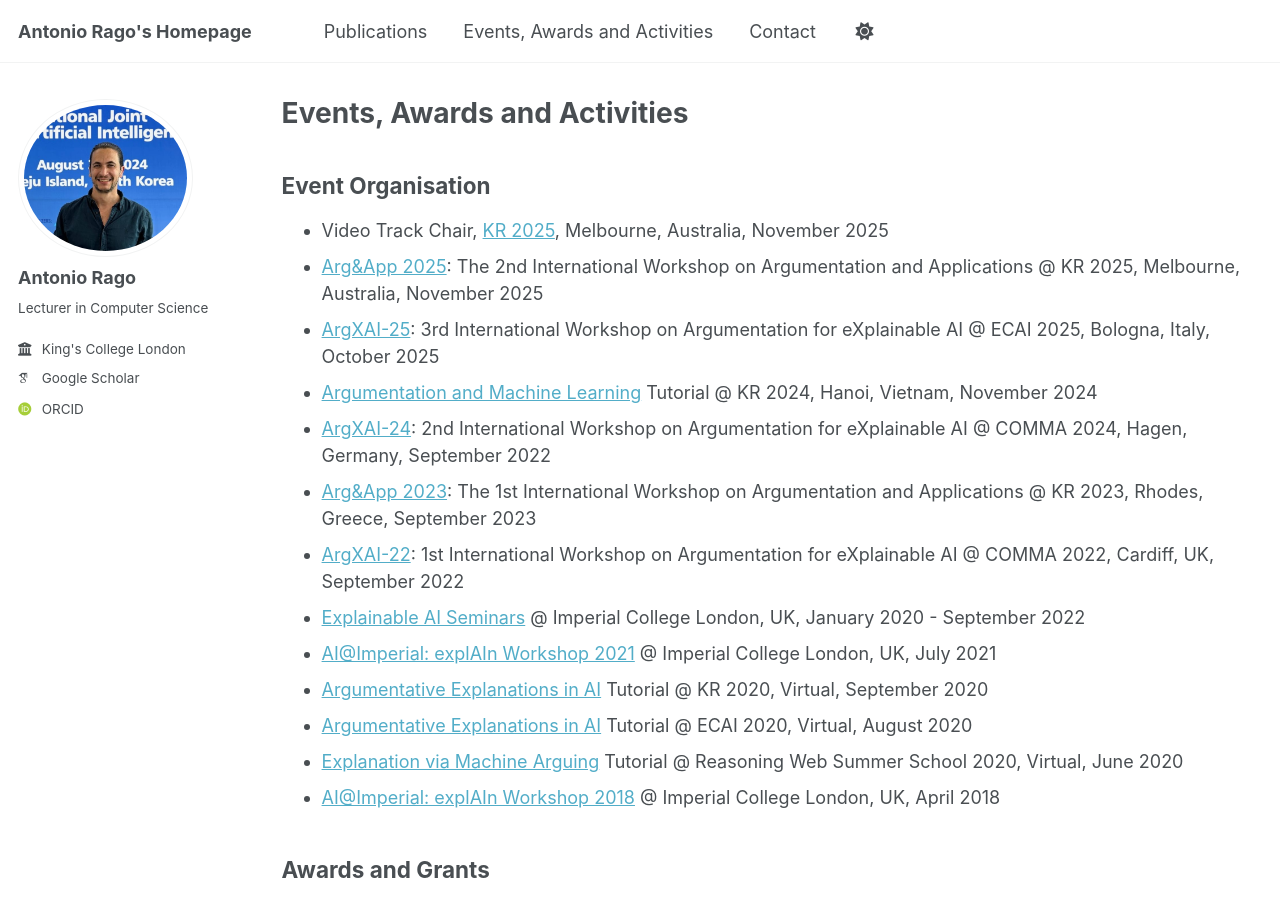
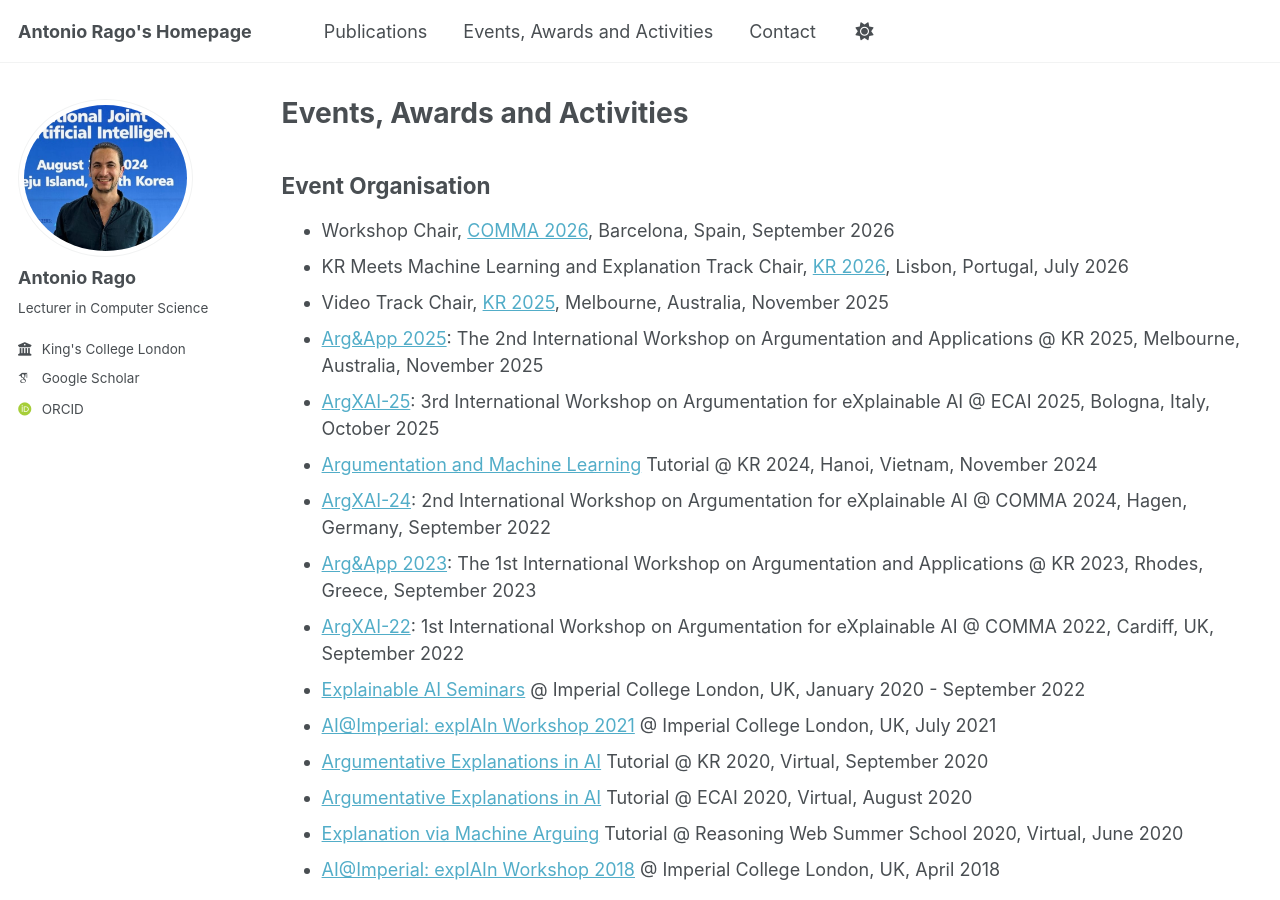
Before and after one commit to antoniorago/antoniorago.github.io, a Jekyll site: the page built from _pages/events.html, in a window 1280 px wide and 900 px high. Built offline with Jekyll 4.4.1, drawn with Linux system fonts in a browser that asks for light colours; some web fonts are replaced; a script that is not in the unit is left out.

Commit message:
KR and COMMA organisation

```diff
--- a/_pages/events.html
+++ b/_pages/events.html
@@ -12,6 +12,8 @@ author_profile: true
 
 
 <ul>
+    <li> Workshop Chair, <a href="https://comma2026.vercel.app">COMMA 2026</a>, Barcelona, Spain, September 2026</li>
+    <li> KR Meets Machine Learning and Explanation Track Chair, <a href="https://kr.org/KR2026/index.html">KR 2026</a>, Lisbon, Portugal, July 2026</li>
     <li> Video Track Chair, <a href="https://kr.org/KR2025/index.html">KR 2025</a>, Melbourne, Australia, November 2025</li>
     <li><a href="https://argapp-workshop.github.io/2025/">Arg&App 2025</a>: The 2nd International Workshop on Argumentation and Applications @ <!--<a href="https://kr.org/KR2023/">-->KR 2025<!--</a>-->, Melbourne, Australia, November 2025</li>
     <li><a href="https://people.cs.umu.se/tkampik/argxai/2025.html">ArgXAI-25</a>: 3rd International Workshop on Argumentation for eXplainable AI @ <!--<a href="http://comma2024.krportal.org">-->ECAI 2025<!--</a>-->, Bologna, Italy, October 2025</li>
--- a/_pages/publications.html
+++ b/_pages/publications.html
@@ -46,7 +46,7 @@ author_profile: true
       <li><b><a href="https://arxiv.org/abs/2408.17401">Exploring the Effect of Explanation Content and Format on User Comprehension and Trust in Healthcare</a></b><br/>
           A. Rago, B. Palfi, P. Sukpanichnant, H. Nabli, K. Vivek, O. Kostopoulou, J. Kinross &amp; F. Toni <br />
           PAIS 2025</li>
-      <li><b><!--<a href="https://aclanthology.org/2025.coling-main.569/">-->Evaluating Uncertainty Quantification Methods in Argumentative Large Language Models<!--</a>--></b><br/>
+      <li><b><a href="https://arxiv.org/abs/2510.02339">Evaluating Uncertainty Quantification Methods in Argumentative Large Language Models</a></b><br/>
           K. Zhou, A. Dejl, G. Freedman, L. Chen, A. Rago &amp; F. Toni <br />
           EMNLP (Findings) 2025</li>
       <li><b><a href="https://aclanthology.org/2025.coling-main.569/">Can Large Language Models perform Relation-based Argument Mining?</a></b><br/>
```
